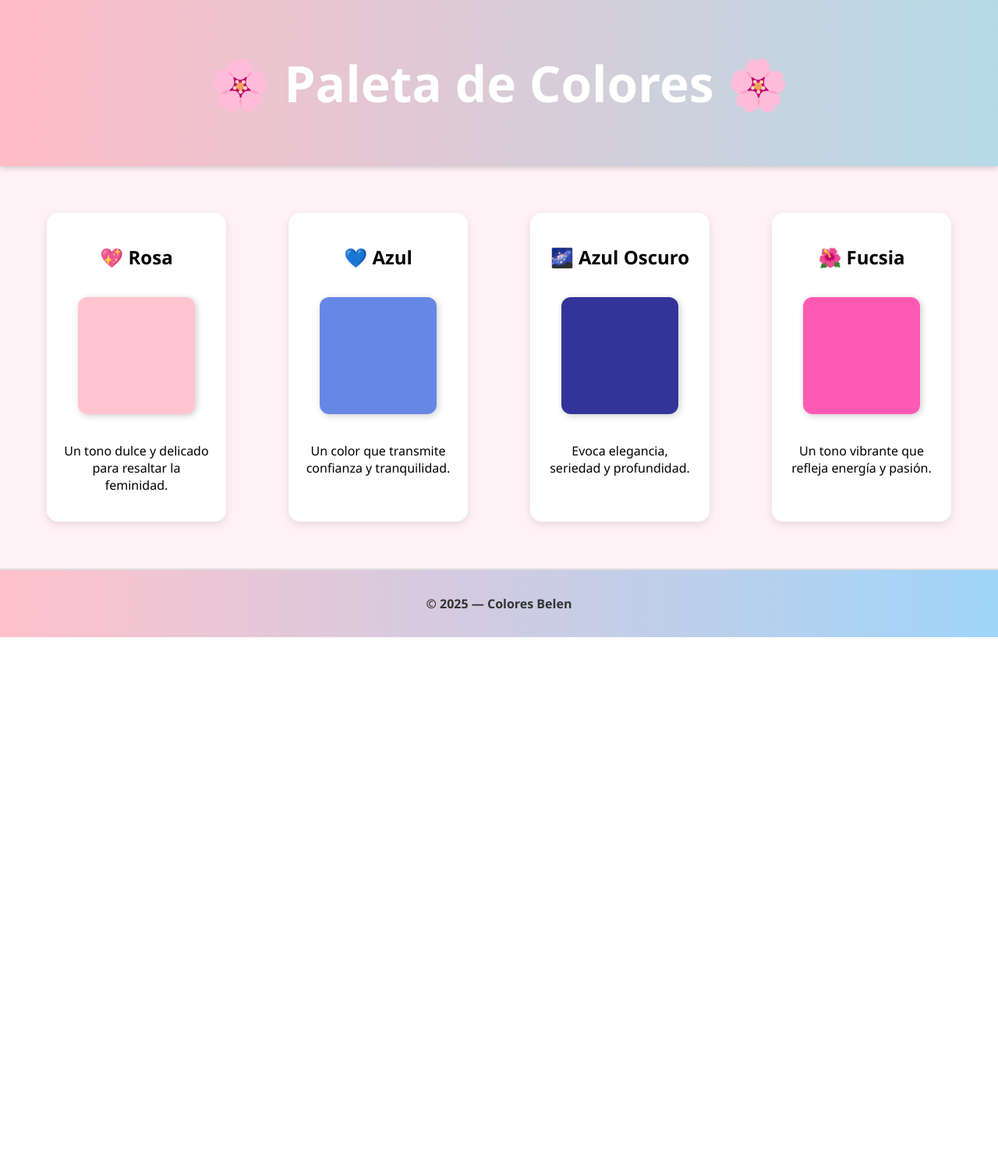
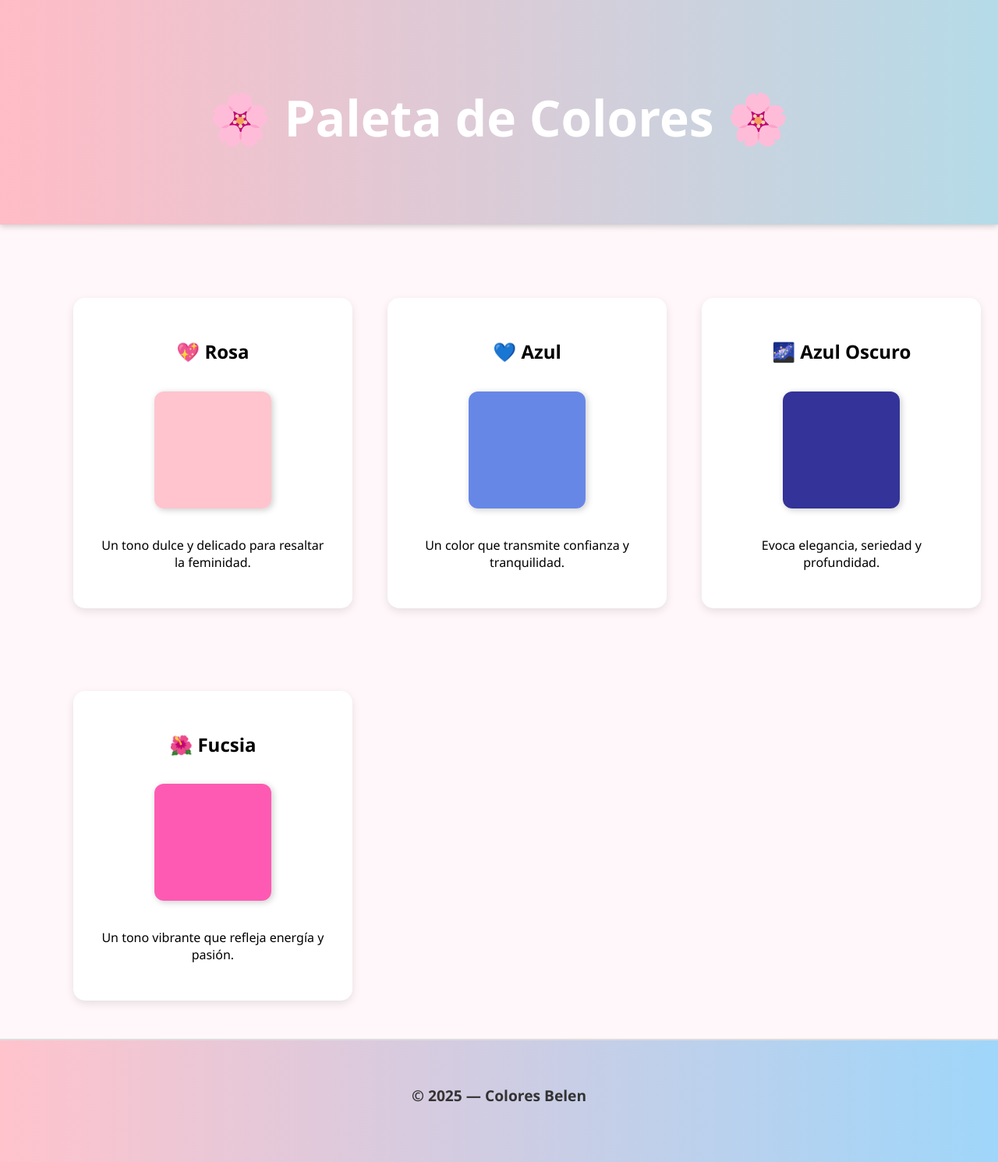
Before and after one commit to jhosfernan12/DesarrolloAplicaciones, a PHP site: page / in a window 1280 px wide. Shown: the whole page at 78% size. Before the commit the page ends 817 px from the top, so only its background shows below. Run offline with PHP 8.4, Linux system fonts and the light colour scheme.

Commit message:
medidasrelativas.css

```diff
--- a/Sesion02/Actividades/actividad6/medidasrelativas.css
+++ b/Sesion02/Actividades/actividad6/medidasrelativas.css
@@ -1,29 +1,37 @@
 body {
-    background-color: rgba(255, 240, 245, 0.9);
+    background-color: rgba(255, 240, 245, 0.5); /* Medida relativa opacidad */
     font-family: "Segoe UI", sans-serif;
     margin:0; padding:0;
+    font-size: 1rem; /* Medida relativa rem */
 }
 
 header {
   background: linear-gradient(to right, rgba(255,182,193,0.9), rgba(173,216,230,0.9));
-  padding: 20px; text-align: center; color: white;
-  font-size: 2em; font-weight: bold;
+  padding: 2em; /* Medida relativa em */
+  text-align: center;
+  color: white;
+  font-size: 2em;
+  font-weight: bold;
   box-shadow: 0 2px 8px rgba(0,0,0,0.2);
+  height: 20vh; /* Medida relativa vh */
 }
 
 main {
   display: grid;
   grid-template-columns: repeat(auto-fit, minmax(250px, 1fr));
-  gap: 20px; padding: 30px;
+  gap: 5%; /* Medida relativa % */
+  padding: 5%;
 }
 
 section {
   background: white;
   border-radius: 15px;
-  padding: 20px;
+  padding: 2em;
   text-align: center;
   box-shadow: 0 4px 12px rgba(0,0,0,0.1);
   transition: transform 0.2s ease;
+  width: 85%;
+  margin: 0 auto;
 }
 section:hover {
     transform: scale(1.05);
@@ -32,7 +40,7 @@ section:hover {
 .cuadro {
   width: 7em;
   height: 7em;
-  margin: 0 auto 1em;
+  margin: 2vh auto 1em; /* vh y em combinados */
   border-radius: 15px;
   box-shadow: 2px 2px 8px rgba(0,0,0,0.2);
 }
@@ -42,12 +50,14 @@ section:hover {
 .fucsia { background-color: rgba(255,20,147,0.7); }
 .azul { background-color: rgba(65,105,225,0.8); }
 .azul-oscuro { background-color: rgba(0,0,128,0.8); }
-.cielo { background-color: rgba(135,206,235,0.7); }
-.aqua { background-color: rgba(0,255,255,0.6); }
-.celeste { background-color: rgba(173,216,230,0.6); }
 
 footer {
   background: linear-gradient(to right, rgba(255,182,193,0.8), rgba(135,206,250,0.8));
-  text-align: center; padding: 1em; font-weight: bold;
-  color: #333; border-top: 2px solid #ddd;
+  text-align: center;
+  padding: 2em;
+  font-weight: bold;
+  color: #333;
+  border-top: 2px solid #ddd;
+  font-size: 1.2rem;
+  height: 10vh;
 }
```
